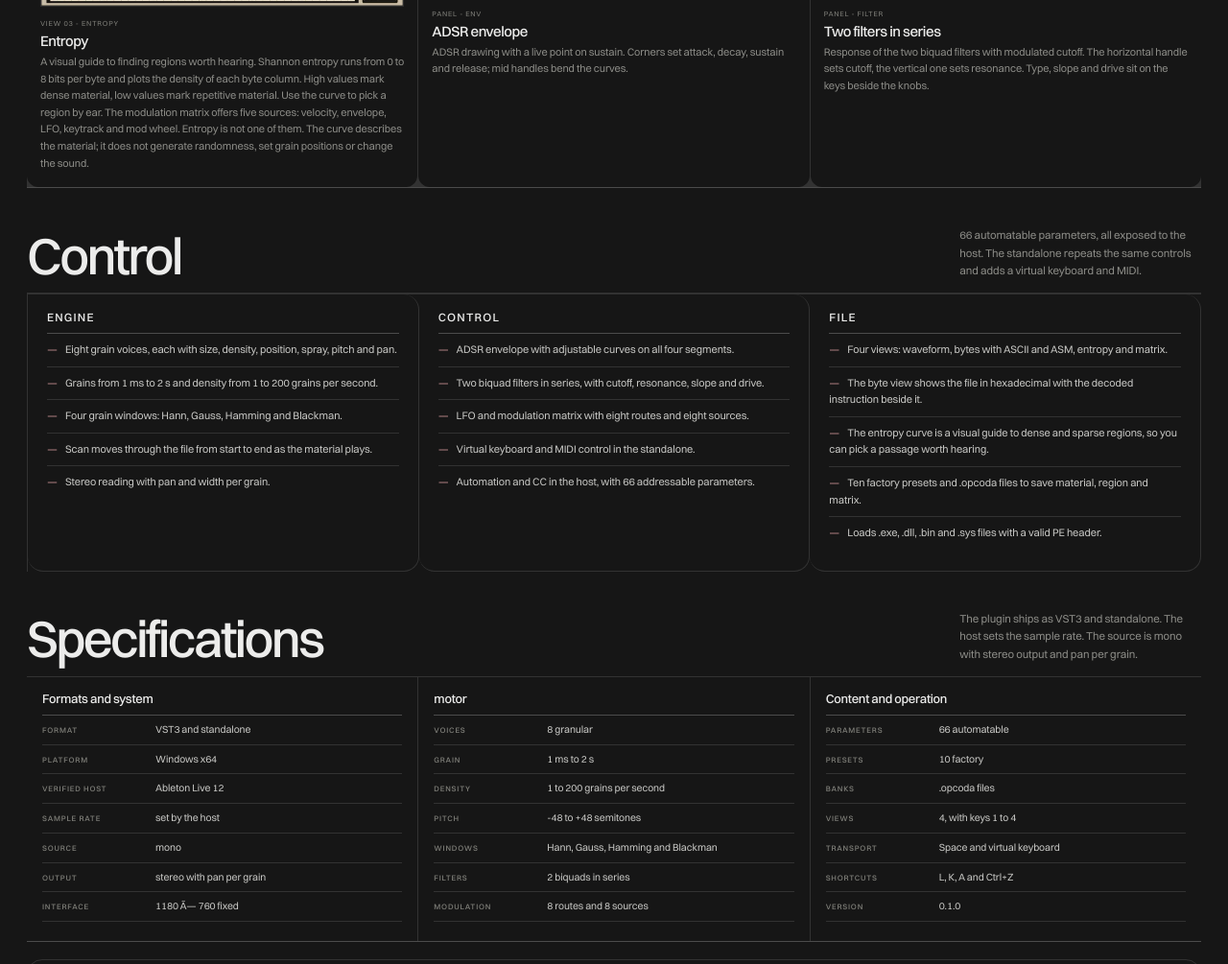
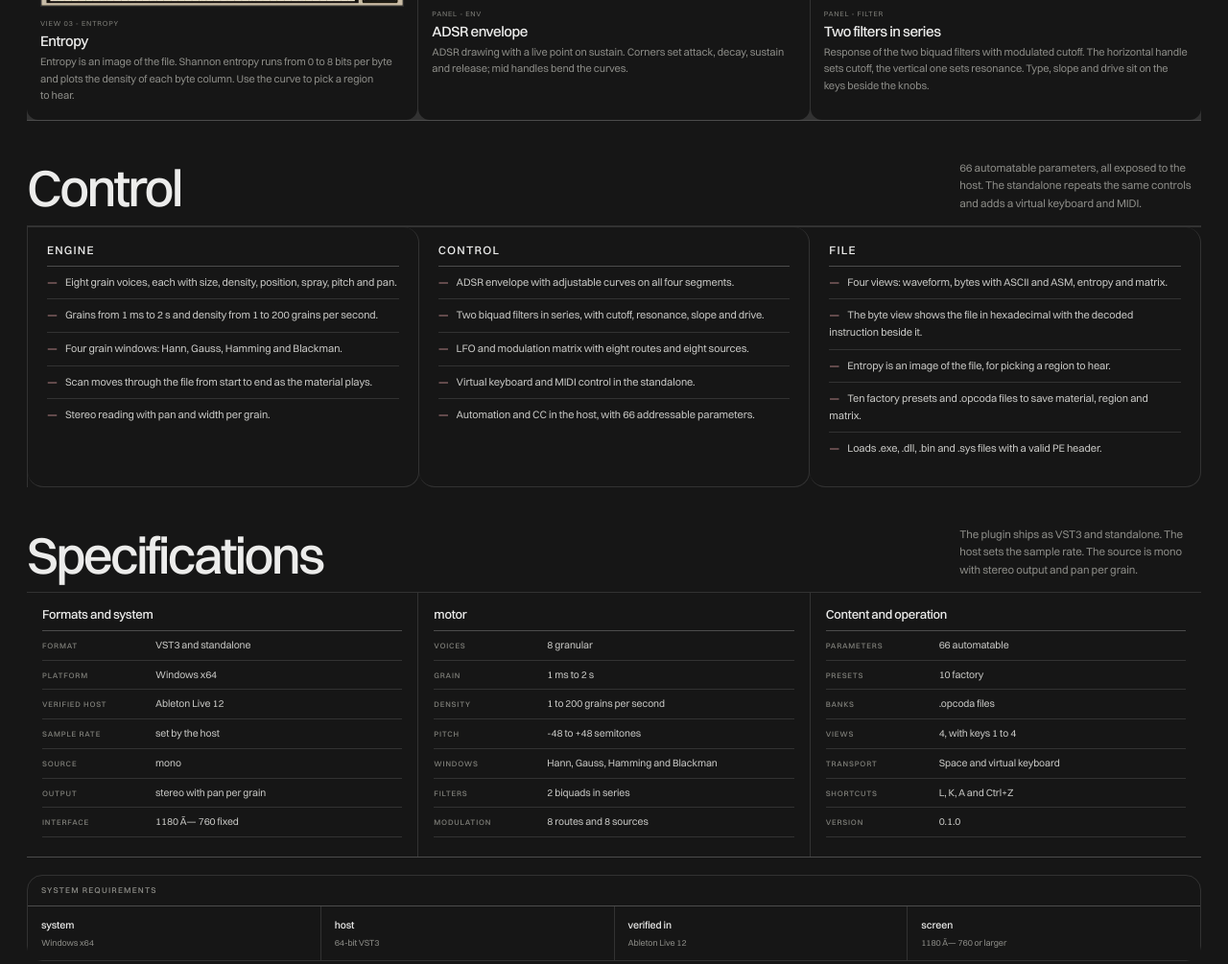
Before and after one commit to 9matesu/bloodwormtrax, a plain HTML site: page opcoda.html in a window 1280 px wide. Shown: the part 1672-2677 px from the top of the page at 96% size. Drawn offline with Linux system fonts and the light colour scheme.

Commit message:
site: entropia e' imagem do arquivo

```diff
--- a/opcoda.html
+++ b/opcoda.html
@@ -154,7 +154,7 @@
           <figcaption>
             <span class="oc-shot-tag">view 03 - entropy</span>
             <h3>Entropy</h3>
-            <p>A visual guide to finding regions worth hearing. Shannon entropy runs from 0 to 8 bits per byte and plots the density of each byte column. High values mark dense material, low values mark repetitive material. Use the curve to pick a region by ear. The modulation matrix offers five sources: velocity, envelope, LFO, keytrack and mod wheel. Entropy is not one of them. The curve describes the material; it does not generate randomness, set grain positions or change the sound.</p>
+            <p>Entropy is an image of the file. Shannon entropy runs from 0 to 8 bits per byte and plots the density of each byte column. Use the curve to pick a region to hear.</p>
           </figcaption>
         </figure>
 
@@ -214,7 +214,7 @@
           <ul class="oc-lines">
             <li>Four views: waveform, bytes with ASCII and ASM, entropy and matrix.</li>
             <li>The byte view shows the file in hexadecimal with the decoded instruction beside it.</li>
-            <li>The entropy curve is a visual guide to dense and sparse regions, so you can pick a passage worth hearing.</li>
+            <li>Entropy is an image of the file, for picking a region to hear.</li>
             <li>Ten factory presets and .opcoda files to save material, region and matrix.</li>
             <li>Loads .exe, .dll, .bin and .sys files with a valid PE header.</li>
           </ul>
@@ -346,7 +346,7 @@
           <button type="button" class="ru-faq__q" aria-expanded="false">Does entropy change the sound on its own?
             <svg viewBox="0 0 20 20" fill="none" aria-hidden="true"><path d="M10 4v12M4 10h12" stroke="currentColor" stroke-width="1.5" stroke-linecap="round"/></svg>
           </button>
-          <div class="ru-faq__a-wrap"><div class="ru-faq__a"><p>No. The entropy curve is a visual map. It shows where the file is dense or repetitive and helps you pick a region. The modulation matrix has five sources: velocity, envelope, LFO, keytrack and mod wheel. Entropy is not among them, and the curve never moves a grain or changes a parameter.</p></div></div>
+          <div class="ru-faq__a-wrap"><div class="ru-faq__a"><p>No. Entropy is an image of the file. It helps you pick a region to hear.</p></div></div>
         </div>
         <div class="ru-faq__item">
           <button type="button" class="ru-faq__q" aria-expanded="false">Which formats and hosts are supported?
```
